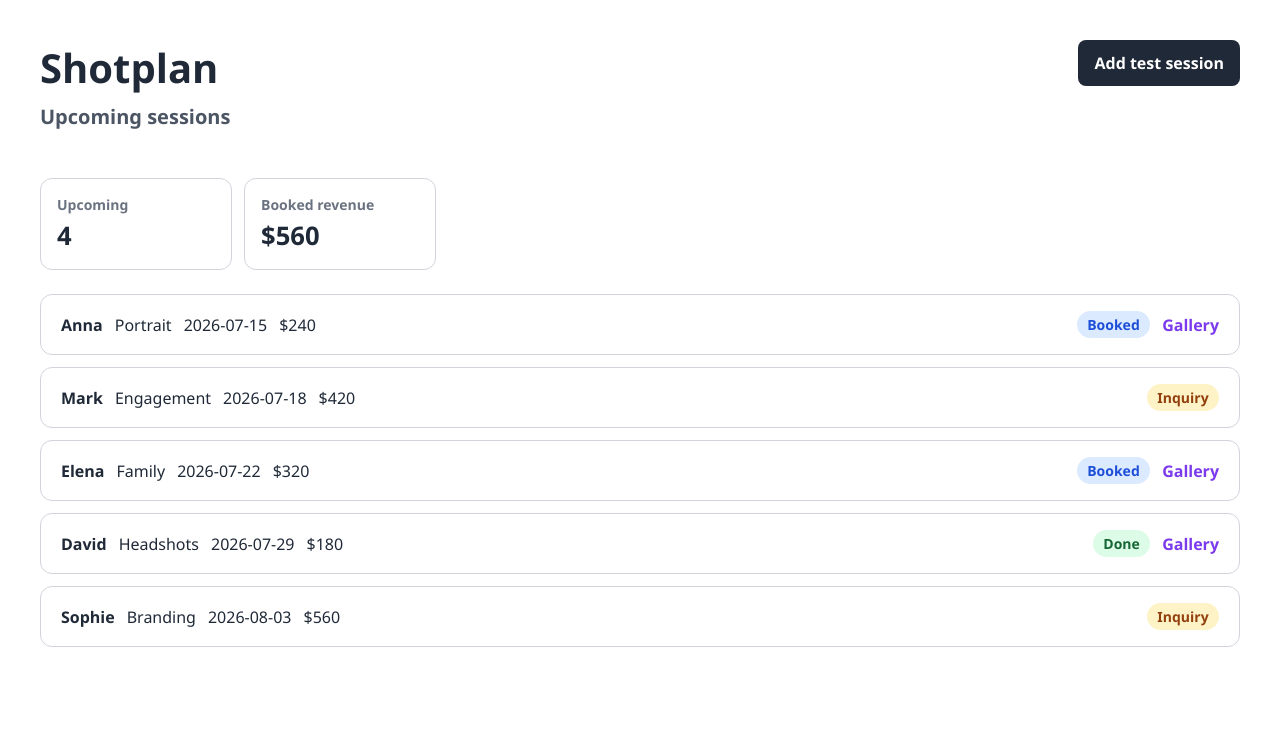
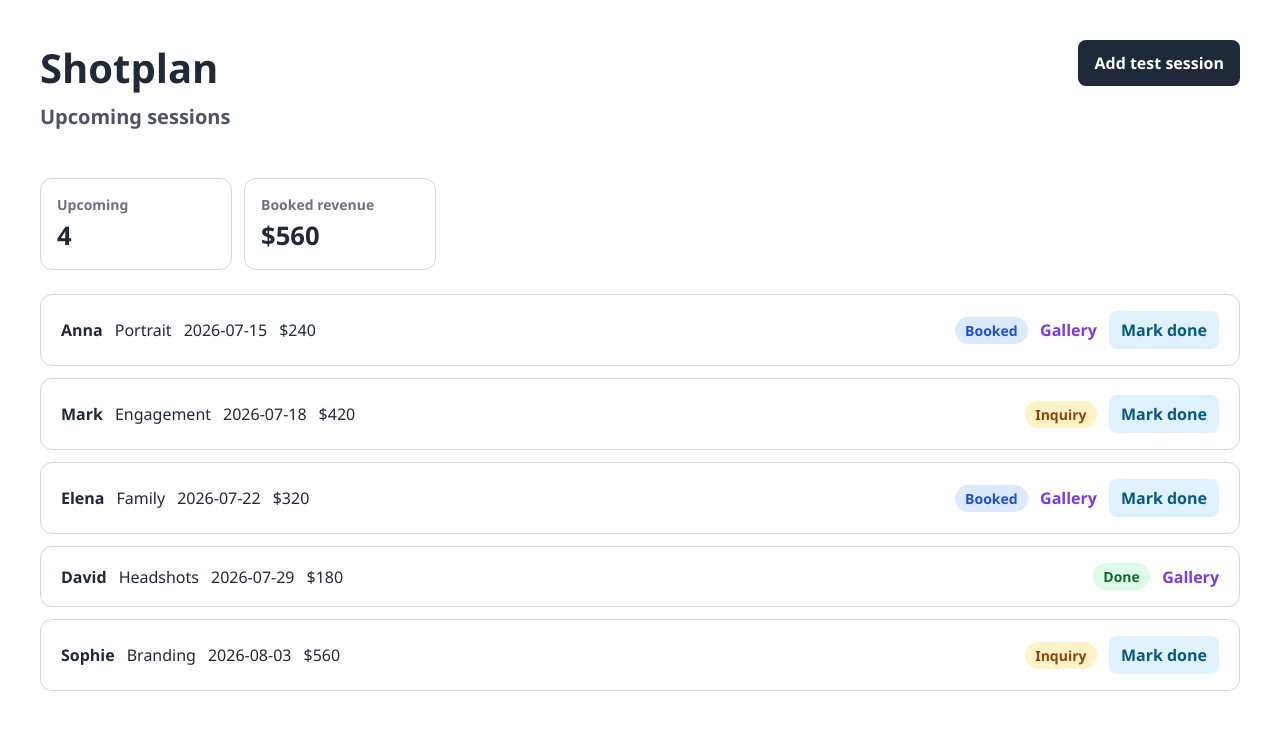
Before and after one commit to captaaint/shotplan, an Angular app: page / in a window 1280 px wide. Shown: the top 730 px of the page. Built offline with nearby package versions, Linux system fonts and the light colour scheme.

Commit message:
feat: enhance session card component with mark done functionality and update styles

```diff
--- a/src/app/app.html
+++ b/src/app/app.html
@@ -20,13 +20,12 @@
 
 <ul class="session-list">
   @for (session of sessions(); track session.id) {
-    <li
-      class="session-list-item"
-      (click)="selectSession(session.id)"
-    >
+    <li class="session-list-item">
       <app-session-card
         [session]="session"
         [selected]="selectedSessionId() === session.id"
+        (select)="selectSession($event)"
+        (markDone)="markSessionDone($event)"
       ></app-session-card>
     </li>
   } @empty {
@@ -61,8 +60,5 @@
       <a class="gallery-link" [href]="session.galleryUrl">Open gallery</a>
     }
 
-    @if (session.status !== 'done') {
-      <button type="button" class="secondary-action" (click)="markSelectedDone()">Mark done</button>
-    }
   </section>
 }
--- a/src/app/app.scss
+++ b/src/app/app.scss
@@ -25,8 +25,7 @@ h2 {
   margin-bottom: 1.5rem;
 }
 
-.primary-action,
-.secondary-action {
+.primary-action {
   border: 0;
   border-radius: 0.5rem;
   cursor: pointer;
@@ -40,15 +39,7 @@ h2 {
   color: #ffffff;
 }
 
-.secondary-action {
-  margin-left: 1rem;
-  padding: 0.5rem 0.75rem;
-  background: #e0f2fe;
-  color: #075985;
-}
-
-.primary-action:hover,
-.secondary-action:hover {
+.primary-action:hover {
   filter: brightness(0.96);
 }
 
--- a/src/app/app.ts
+++ b/src/app/app.ts
@@ -89,16 +89,10 @@ export class App {
     this.selectedSessionId.set(sessionId);
   }
 
-  protected markSelectedDone(): void {
-    const selectedId = this.selectedSessionId();
-
-    if (!selectedId) {
-      return;
-    }
-
+  protected markSessionDone(sessionId: string): void {
     this.sessions.update((sessions) =>
       sessions.map((session) =>
-        session.id === selectedId ? { ...session, status: 'done' } : session,
+        session.id === sessionId ? { ...session, status: 'done' } : session,
       ),
     );
   }
--- a/src/app/domains/sessions/components/session-card/session-card.html
+++ b/src/app/domains/sessions/components/session-card/session-card.html
@@ -1,4 +1,8 @@
-<article class="session-row" [class.session-row-selected]="selected()">
+<article
+  class="session-row"
+  [class.session-row-selected]="selected()"
+  (click)="selectSession()"
+>
   <div class="session-main">
     <strong>{{ session().clientName }}</strong>
     <span>{{ session().type }}</span>
@@ -18,4 +22,10 @@
   @if (session().galleryUrl) {
     <a class="gallery-link" [href]="session().galleryUrl">Gallery</a>
   }
+
+  @if (session().status !== 'done') {
+    <button type="button" class="mark-done-action" (click)="markSessionDone($event)">
+      Mark done
+    </button>
+  }
 </article>
--- a/src/app/domains/sessions/components/session-card/session-card.scss
+++ b/src/app/domains/sessions/components/session-card/session-card.scss
@@ -71,3 +71,18 @@
 .gallery-link:hover {
   text-decoration: underline;
 }
+
+.mark-done-action {
+  border: 0;
+  border-radius: 0.5rem;
+  cursor: pointer;
+  padding: 0.5rem 0.75rem;
+  background: #e0f2fe;
+  color: #075985;
+  font: inherit;
+  font-weight: 700;
+}
+
+.mark-done-action:hover {
+  filter: brightness(0.96);
+}
--- a/src/app/domains/sessions/components/session-card/session-card.ts
+++ b/src/app/domains/sessions/components/session-card/session-card.ts
@@ -1,5 +1,5 @@
 import { CurrencyPipe, DatePipe } from '@angular/common';
-import { Component, input } from '@angular/core';
+import { Component, input, output } from '@angular/core';
 import { Session } from '../../../../session.model';
 
 @Component({
@@ -11,4 +11,15 @@ import { Session } from '../../../../session.model';
 export class SessionCard {
   readonly session = input.required<Session>();
   readonly selected = input(false);
+  readonly select = output<string>();
+  readonly markDone = output<string>();
+
+  protected selectSession(): void {
+    this.select.emit(this.session().id);
+  }
+
+  protected markSessionDone(event: Event): void {
+    event.stopPropagation();
+    this.markDone.emit(this.session().id);
+  }
 }
```
